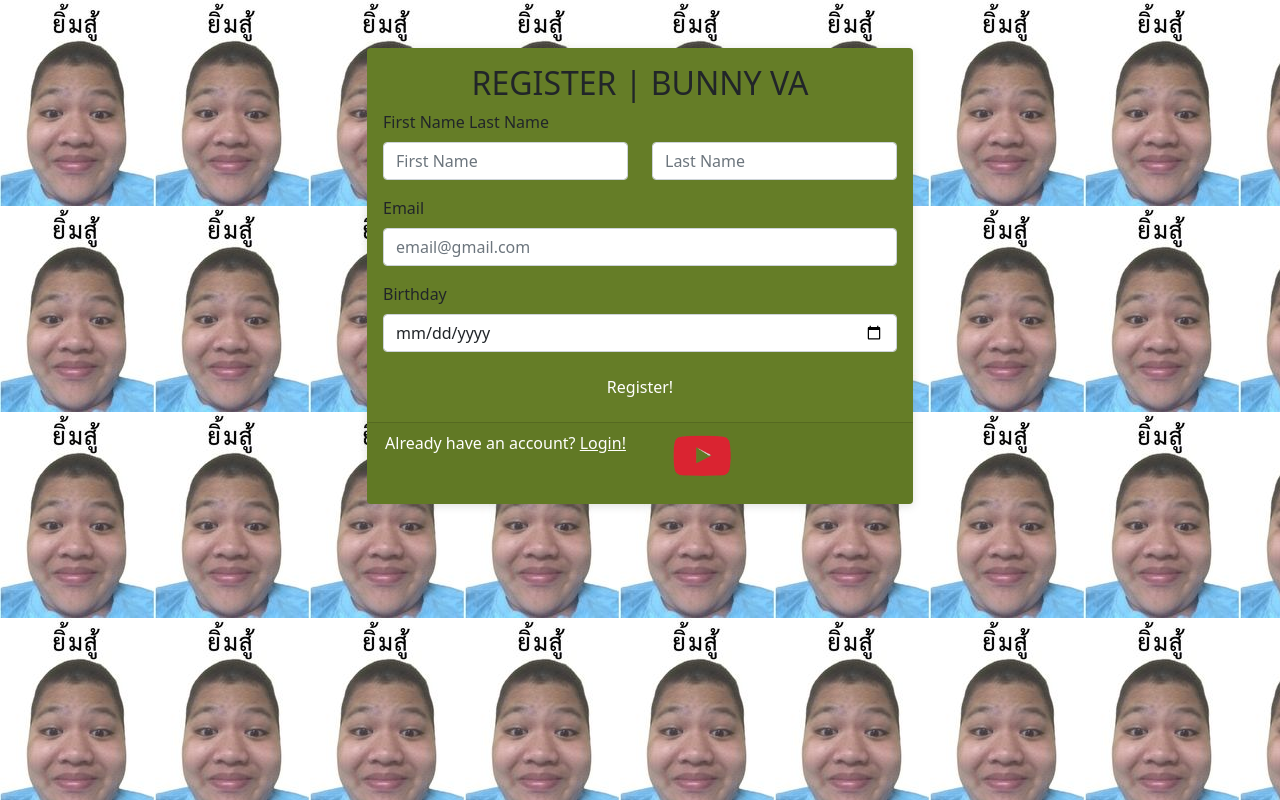
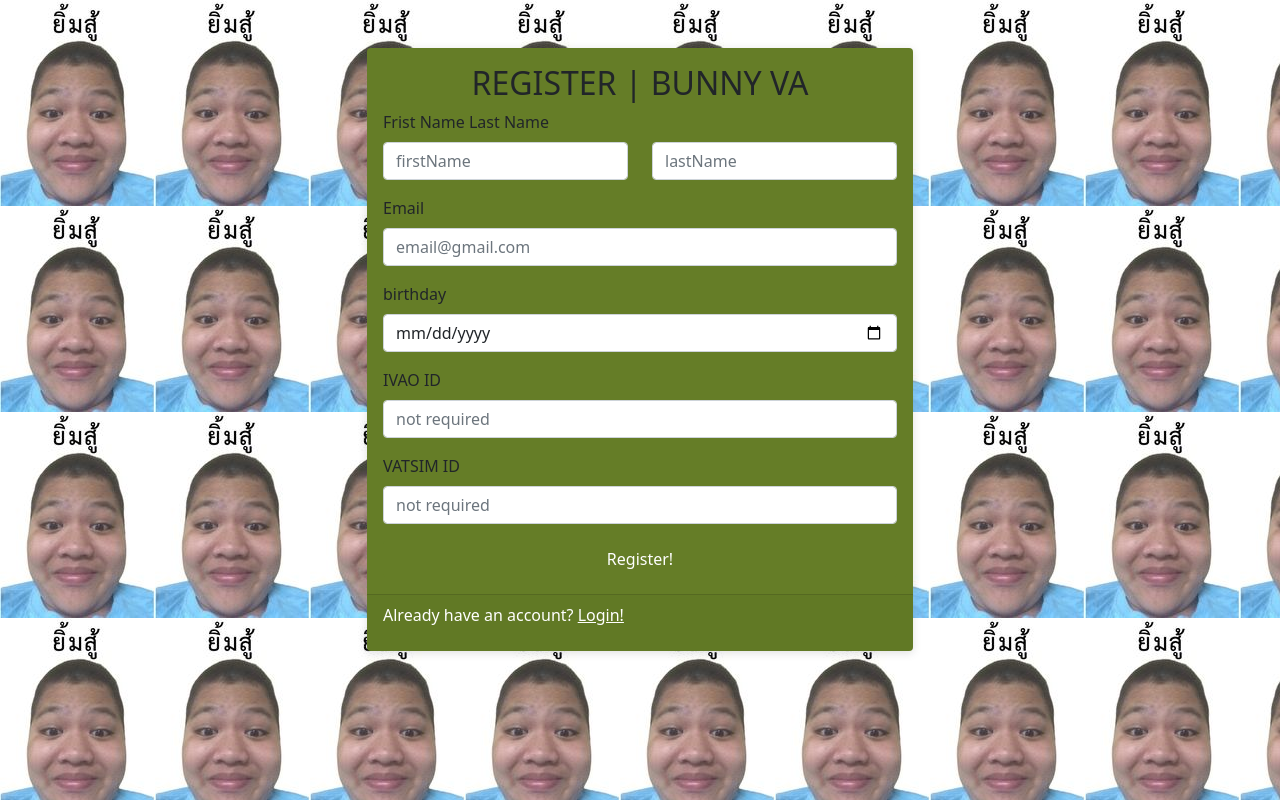
Before and after one commit to Itzallpa/avaition, a PHP site: page /page/auth/registration in a window 1280 px wide. Run offline with PHP 8.4, Linux system fonts and the light colour scheme; some libraries are stand-ins or nearby versions.

Commit message:
bring back time ;(

```diff
--- a/page/auth/registration.php
+++ b/page/auth/registration.php
@@ -23,19 +23,6 @@
     <script src="https://cdn.jsdelivr.net/npm/sweetalert2@11"></script>
     <script src="https://code.jquery.com/jquery-3.7.0.js" integrity="sha256-JlqSTELeR4TLqP0OG9dxM7yDPqX1ox/HfgiSLBj8+kM=" crossorigin="anonymous"></script>
     <link rel="icon" type="image/x-icon" href="../../img/bunnyhead.ico">
-
-    <style>
-        .youtube-logo {
-            display: block;
-            margin: 100 auto;
-            max-width: 100px; /* Adjust the maximum width as needed */
-            height: 100;
-        }
-
-        .center-text {
-            text-align: center;
-        }
-    </style>
 </head>
 <body style="background-image: url('../../img/non.jpg');">
         <div class="container">
@@ -46,13 +33,13 @@
                     <h2 class="card-title text-center">REGISTER | BUNNY VA</h2>
                     <form>
                         <div class="mb-3">
-                                <label for="fullName" class="form-label">First Name Last Name</label>
+                            <label for="fullName" class="form-label">Frist Name Last Name</label>
                             <div class="row">
                             <div class="col">
-                                        <input type="text" class="form-control" id="firstName" name="firstName" placeholder="First Name" required>
+                                <input type="text" class="form-control" id="firstName" name="firstName" placeholder="firstName" required>
                             </div>
                             <div class="col">
-                                        <input type="text" class="form-control" id="lastName" name="lastName" placeholder="Last Name" required>
+                                <input type="text" class="form-control" id="lastName" name="lastName" placeholder="lastName" required>
                             </div>
                             </div>
                         </div>
@@ -61,28 +48,36 @@
                             <input type="email" class="form-control" id="email" name="email" placeholder="email@gmail.com" require>
                         </div>
                         <div class="mb-3">
-                                <label for="birthdate" class="form-label">Birthday</label>
+                            <label for="birthdate" class="form-label">birthday</label>
                             <input type="date" class="form-control" id="birthdate" name="birthdate" required>
+                        </div>
+                        <div class="mb-3">
+                            <label for="ivaoId" class="form-label">IVAO ID</label>
+                            <input type="text" class="form-control" id="ivaoId" name="ivaoId" placeholder="not required">
+                        </div>
+                        <div class="mb-3">
+                            <label for="vatsimId" class="form-label">VATSIM ID</label>
+                            <input type="text" class="form-control" id="vatsimId" name="vatsimId" placeholder="not required">
                         </div>
                         <button type="button" id="register" class="btn btn-purple w-100">Register!</button>
                     </form>
+
                 </div>
                 <div class="card-footer text-white">
                     <div class="row">
-                            <div class="col center-text">
-                                <p>Already have an account? <a href="login" class="text-white">Login!</a></p>
-                            </div>
-                            <div class="col text-right">
-                                <a href="https://www.youtube.com/@bunnyfs" target="_blank">
-                                    <img src="../../img/youtube.png" alt="YouTube Logo" class="youtube-logo">
-                                </a>
+                    <div class="col">
+                        <p>Already have an account? <a href="login" class="text-white">Login!</a> <p>
                     </div>
                 </div>
             </div>
+
             </div>
         </div>
         </div>
-    </div>
+
+
+
 </body>
+
     <script src="js_jquery/register.js"></script>
 </html>
```
Lines whose indentation alone changed are shown as unchanged.
